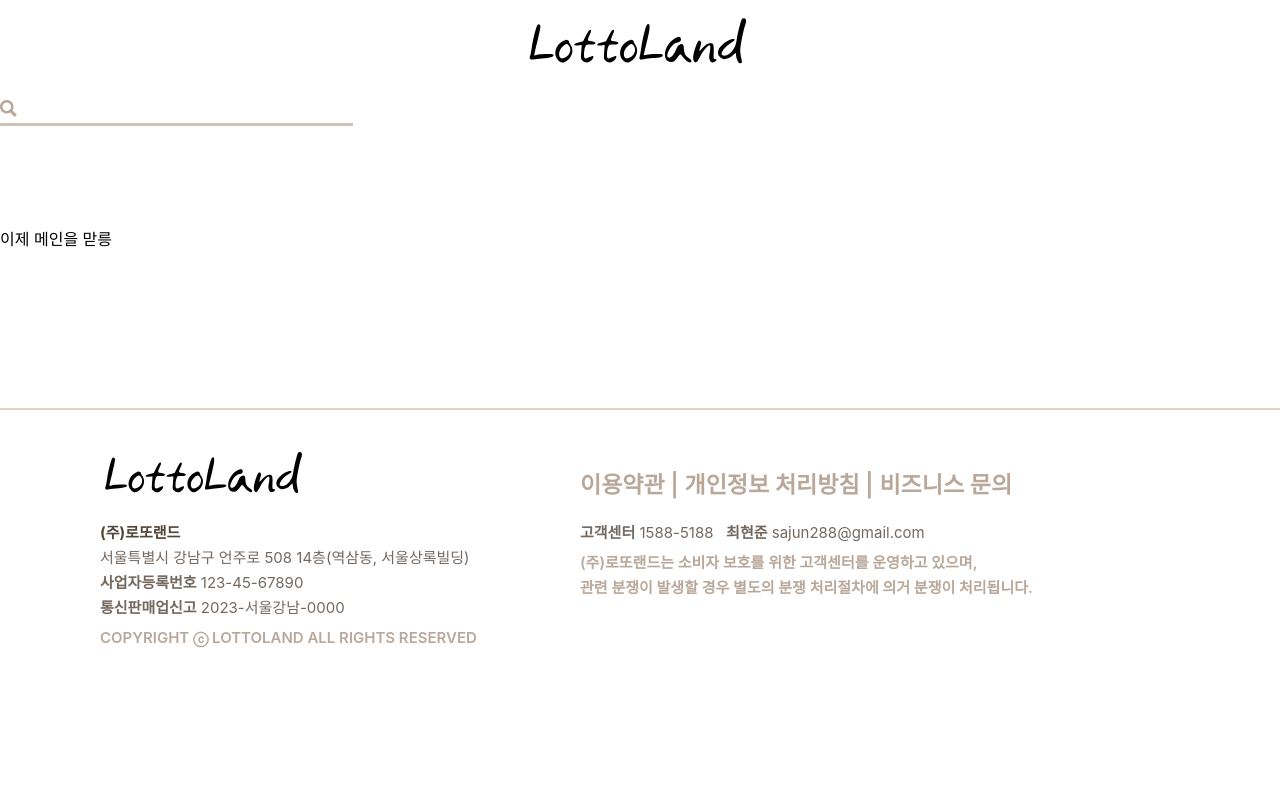
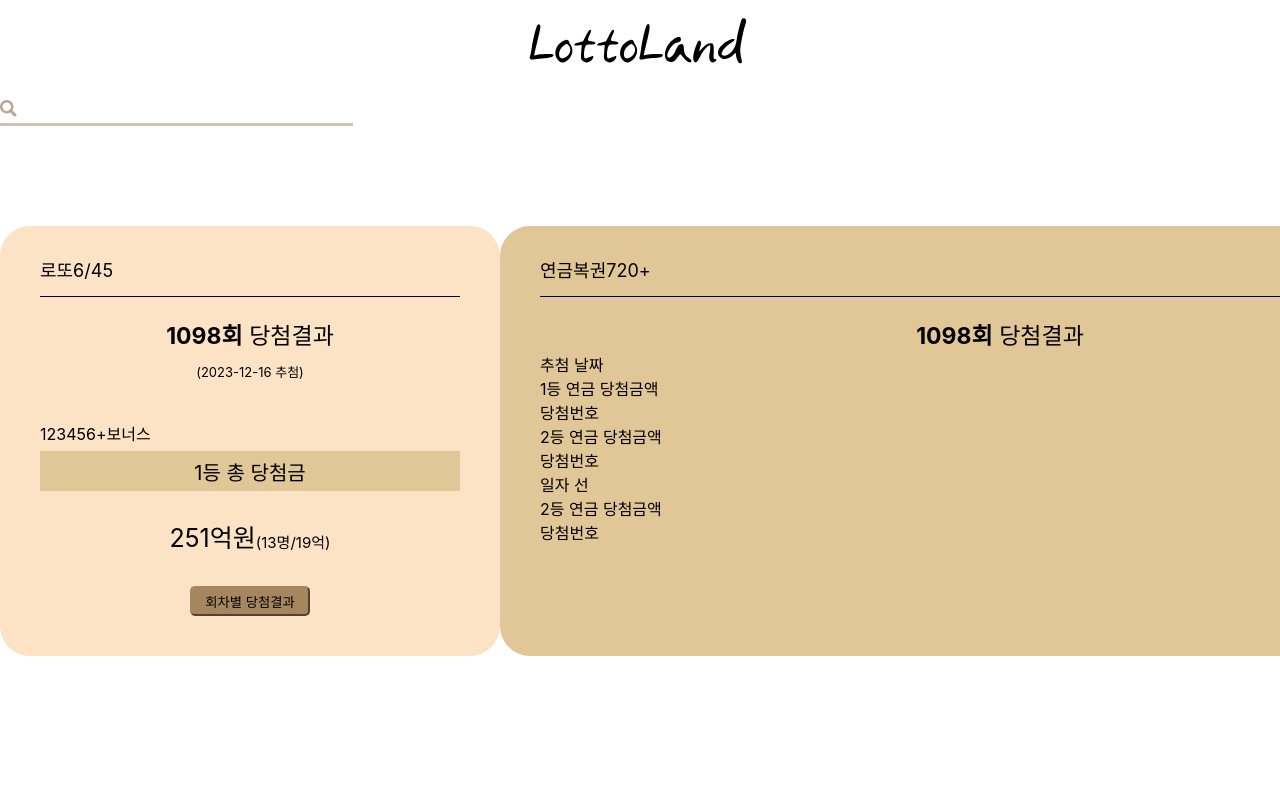
Before and after one commit to choihyunjun123/lottomap-front, a React (Create React App) app: page / in a window 1280 px wide. Shown: the top 800 px of the page. Built offline with nearby package versions, Linux system fonts and the light colour scheme.

Commit message:
Feat: "Main 로또 번호 추가"

```diff
--- /dev/null
+++ b/src/components/Main/Main.css
@@ -0,0 +1,103 @@
+.allWrap {
+    width: 1500px;
+    display: flex;
+    margin-left: auto;
+    margin-right: auto;
+    border-radius: 5%;
+}
+
+.leftWrap {
+    width: 420px;
+    height: 400px;
+    padding-left: 40px;
+    padding-right: 40px;
+    padding-top: 30px;
+    background-color: #fde3c6;
+    border-radius: 30px;
+}
+
+.rightWrap {
+    width: 920px;
+    height: 400px;
+    padding-left: 40px;
+    padding-right: 40px;
+    padding-top: 30px;
+    background-color: #e1c697;
+    border-radius: 30px;
+}
+
+.lottoName {
+    font-size: 18px;
+    height: 20px;
+    margin-bottom: 20px;
+}
+
+.leftLine {
+    width: 420px;
+    height: 1px;
+    background-color: black;
+    margin-bottom: 20px;
+}
+
+.resultName {
+    font-size: 23px;
+    text-align: center;
+    height: 35px;
+}
+
+.resultDate {
+    font-size: 13px;
+    text-align: center;
+    padding-top: 10px;
+}
+
+.resultNumber {
+    margin-top: 40px;
+    height: 30px;
+}
+
+.winner {
+    display: flex;
+    height: 40px;
+    font-size: 20px;
+    background-color: #e1c697;
+    align-items: center;
+    justify-content: center;
+}
+
+.winnerPriceWrap {
+    height: 70px;
+    display: flex;
+    align-items: center;
+    justify-content: center;
+    margin-top: 10px;
+}
+
+.winnerMoney {
+    font-size: 25px;
+}
+
+.winnerPeople {
+    font-size: 15px;
+    padding-top: 10px;
+}
+
+.winnerButtonWrap {
+    text-align: center;
+    margin-top: 15px;
+}
+
+.winnerButton {
+    width: 120px;
+    height: 30px;
+    background-color: #a6865f;
+    border-color: #a6865f;
+    border-radius: 5px;
+}
+
+.rightLine {
+    width: 920px;
+    height: 1px;
+    background-color: black;
+    margin-bottom: 20px;
+}
--- a/src/components/Main/Main.js
+++ b/src/components/Main/Main.js
@@ -1,6 +1,74 @@
+import "./Main.css";
+
 const Main = () => {
     return (
-        <div>이제 메인을 맏릉</div>
+        <div className={"allWrap"}>
+            <div className={"leftWrap"}>
+                <div className={"lottoName"}>로또6/45</div>
+                <div className={"leftLine"}></div>
+                <div className={"resultName"}>
+                    <strong>1098회</strong>&nbsp;
+                    <span>당첨결과</span>
+                </div>
+                <div className={"resultDate"}>(2023-12-16 추첨)</div>
+                <div className={"resultNumber"}>
+                    <span>1</span>
+                    <span>2</span>
+                    <span>3</span>
+                    <span>4</span>
+                    <span>5</span>
+                    <span>6</span>
+                    <span>+</span>
+                    <span>보너스</span>
+                </div>
+                <div className={"winner"}>1등 총 당첨금</div>
+                <div className={"winnerPriceWrap"}>
+                    <div className={"winnerMoney"}>251억원</div>
+                    <div className={"winnerPeople"}>(13명/19억)</div>
+                </div>
+                <div className={"winnerButtonWrap"}>
+                    <input
+                        type="button"
+                        value="회차별 당첨결과"
+                        className={"winnerButton"}
+                    ></input>
+                </div>
+            </div>
+            <div className={"rightWrap"}>
+                <div className={"lottoName"}>연금복권720+</div>
+                <div className={"rightLine"}></div>
+                <div className={"resultName"}>
+                    <strong>1098회</strong>&nbsp;
+                    <span>당첨결과</span>
+                </div>
+                <div>추첨 날짜</div>
+                <div>
+                    <div>
+                        1등 연금 당첨금액
+                    </div>
+                    <div>
+                        당첨번호
+                    </div>
+                </div>
+                <div>
+                    <div>
+                        2등 연금 당첨금액
+                    </div>
+                    <div>
+                        당첨번호
+                    </div>
+                </div>
+                <div>일자 선</div>
+                <div>
+                    <div>
+                        2등 연금 당첨금액
+                    </div>
+                    <div>
+                        당첨번호
+                    </div>
+                </div>
+            </div>
+        </div>
     );
 };
 
```
